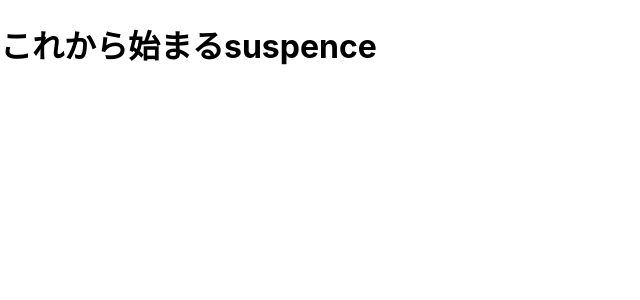
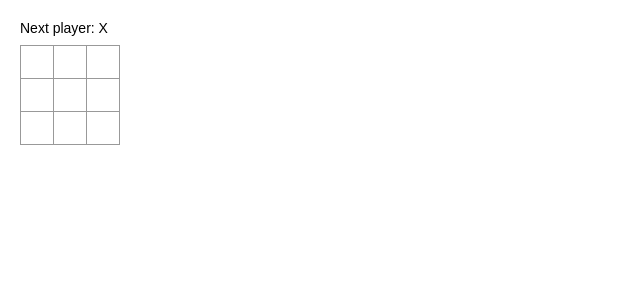
Before and after one commit to unknown0429/ReactStudy, a React (Create React App) app: page / in a window 1280 px wide. Shown: the top 300 px of the page, without its empty margins (0-640 px from the left). Built offline with nearby package versions, Linux system fonts and the light colour scheme.

Commit message:
Reactチュートリアルの途中記録

```diff
--- /dev/null
+++ b/src/component/Board.jsx
@@ -0,0 +1,57 @@
+import { Component } from "react";
+import Square from "./Square";
+
+class Board extends Component {
+  constructor(props) {
+    super(props)
+    this.state = {
+      squares: Array(9).fill(null),
+      xIsNext: true,
+    }
+  }
+
+  handleClick(i) {
+    const squares = this.state.squares.slice()
+    squares[i] = this.state.xIsNext ? 'X' : 'O'
+    this.setState({
+      squares: squares,
+      xIsNext: !this.state.xIsNext,
+    })
+  }
+
+  renderSquare(i) {
+    return (
+      <Square
+        value={this.state.squares[i]}
+        onClick={() => this.handleClick(i)}
+      />
+    )
+  }
+
+  render() {
+    const status = 'Next player: X';
+
+    return (
+      <div>
+        <div className="status">{status}</div>
+        <div className="board-row">
+          {this.renderSquare(0)}
+          {this.renderSquare(1)}
+          {this.renderSquare(2)}
+        </div>
+        <div className="board-row">
+          {this.renderSquare(3)}
+          {this.renderSquare(4)}
+          {this.renderSquare(5)}
+        </div>
+        <div className="board-row">
+          {this.renderSquare(6)}
+          {this.renderSquare(7)}
+          {this.renderSquare(8)}
+        </div>
+      </div>
+    );
+  }
+}
+
+export default Board
--- /dev/null
+++ b/src/component/Game.jsx
@@ -0,0 +1,20 @@
+import { Component } from "react";
+import Board from "./Board";
+
+class Game extends Component {
+    render() {
+      return (
+        <div className="game">
+          <div className="game-board">
+            <Board />
+          </div>
+          <div className="game-info">
+            <div>{/* status */}</div>
+            <ol>{/* TODO */}</ol>
+          </div>
+        </div>
+      );
+    }
+}
+
+export default Game
--- /dev/null
+++ b/src/component/Square.jsx
@@ -0,0 +1,12 @@
+function Square(props) {
+  return (
+    <button
+      className="square"
+      onClick={props.onClick}
+    >
+      {props.value}
+    </button>
+  )
+}
+
+export default Square
--- a/src/component/functionTestComponent.jsx
+++ b/src/component/functionTestComponent.jsx
@@ -2,7 +2,9 @@
 
 function functionTestComponent() {
     return (
-        <input typeof='button'>function button</input>
+        <div>
+            <input type='file'/>
+        </div>
     )
 }
 
--- a/src/component/suspenceTest.jsx
+++ b/src/component/suspenceTest.jsx
@@ -3,7 +3,9 @@
 class suspenceTest extends Component{
     render(){
         return (
-            <input typeof='button'>test button</input>
+            <div>
+                <button>test button</button>
+            </div>
         )
     }
 }
--- a/src/index.css
+++ b/src/index.css
@@ -11,3 +11,55 @@
   font-family: source-code-pro, Menlo, Monaco, Consolas, 'Courier New',
     monospace;
 }
+
+/* Reactチュートリアルの部分 */
+body {
+  font: 14px "Century Gothic", Futura, sans-serif;
+  margin: 20px;
+}
+
+ol, ul {
+  padding-left: 30px;
+}
+
+.board-row:after {
+  clear: both;
+  content: "";
+  display: table;
+}
+
+.status {
+  margin-bottom: 10px;
+}
+
+.square {
+  background: #fff;
+  border: 1px solid #999;
+  float: left;
+  font-size: 24px;
+  font-weight: bold;
+  line-height: 34px;
+  height: 34px;
+  margin-right: -1px;
+  margin-top: -1px;
+  padding: 0;
+  text-align: center;
+  width: 34px;
+}
+
+.square:focus {
+  outline: none;
+}
+
+.kbd-navigation .square:focus {
+  background: #ddd;
+}
+
+.game {
+  display: flex;
+  flex-direction: row;
+}
+
+.game-info {
+  margin-left: 20px;
+}
--- a/src/index.js
+++ b/src/index.js
@@ -3,14 +3,13 @@
 import './index.css';
 import App from './component/App';
 import reportWebVitals from './reportWebVitals';
-import suspenceTest from './component/suspenceTest'
-import functionTestComponent from './component/functionTestComponent';
+import Game from './component/Game'
+// import suspenceTest from './component/suspenceTest'
+// import functionTestComponent from './component/functionTestComponent';
 
 ReactDOM.render(
   <React.StrictMode>
-    <App />
-    <suspenceTest/>
-    <functionTestComponent/>
+    <Game/>
   </React.StrictMode>,
   document.getElementById('root')
 );
```
